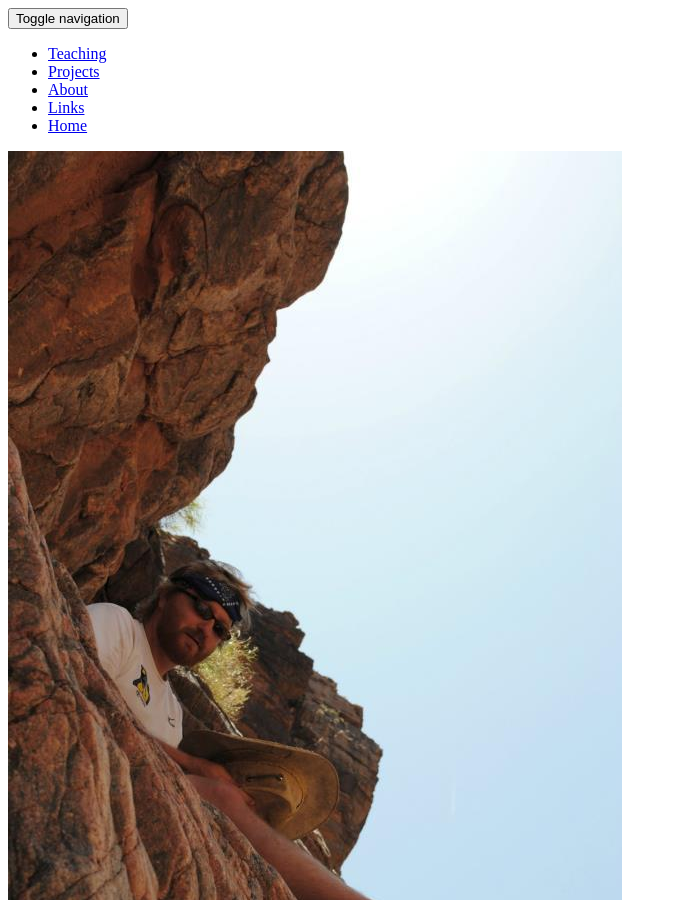
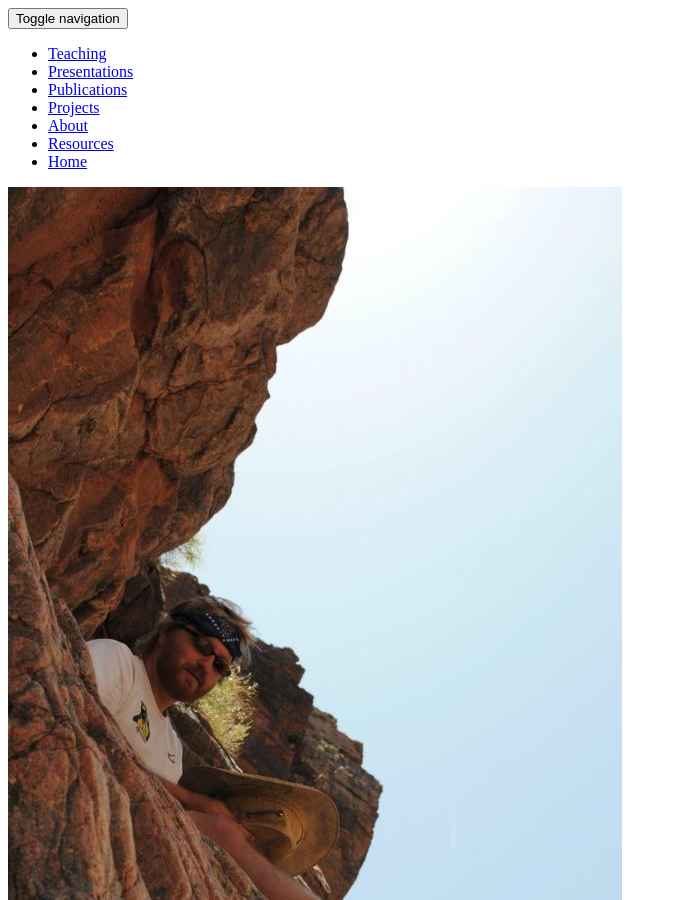
Before and after one commit to bryongloden/gtlaflair.github.io-1, a Jekyll site: the page built from index.md, in a window 1280 px wide and 900 px high. Shown: the whole window, without its empty margins (0-677 px from the left). Built offline with Jekyll 4.4.1, drawn with Linux system fonts in a browser that asks for light colours.

Commit message:
Update config

```diff
--- a/_config.yml
+++ b/_config.yml
@@ -18,9 +18,11 @@ avatar: "/img/me.jpg"
 # List of links in the navigation bar
 navbar-links:
   Teaching: "teaching"
+  Presentations: "presentations"
+  Publications: "Publications"
   Projects: "projects"
   About: "aboutme"
-  Links: "links"
+  Resources: "links"
   Home: ""
 
 # --- Footer options --- #
```
